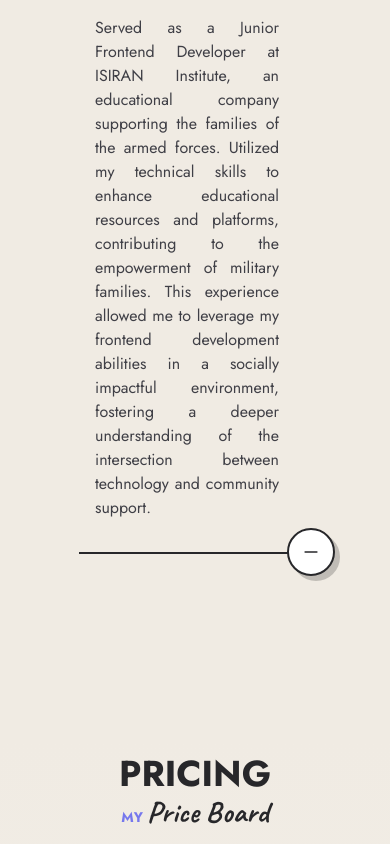
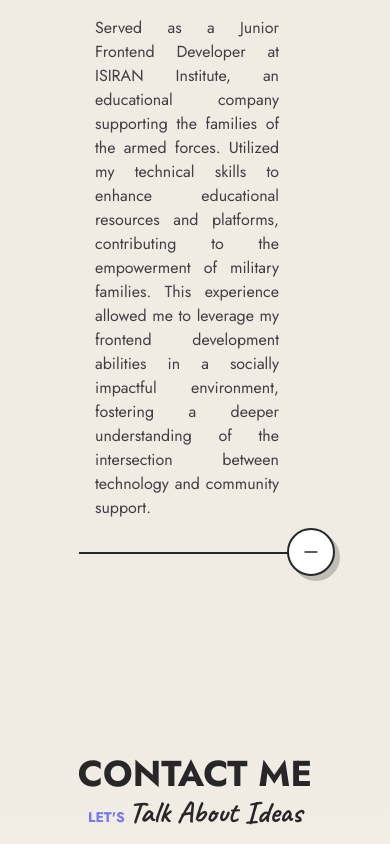
Before and after one commit to alikouhfar/portfolio, a Next.js app: page / in a window 390 px wide. Shown: the part 11156-12000 px from the top of the page. Built offline with nearby package versions, Linux system fonts and the light colour scheme.

Commit message:
Update: Pricing Section Deleted

```diff
--- a/app/_components/App.tsx
+++ b/app/_components/App.tsx
@@ -54,20 +54,12 @@ const App: FC = () => {
         gradientPosition="center"
       />
       <SectionWrapper
-        component={<Pricing />}
-        title="Pricing"
-        sectionId="pricing"
-        subtitlePhrase="My"
-        subtitle="Price Board"
-        gradientPosition="top"
-      />
-      <SectionWrapper
         component={<Contact />}
         title="Contact Me"
         sectionId="contact"
         subtitlePhrase="Let's"
         subtitle="Talk About Ideas"
-        gradientPosition="bottom"
+        gradientPosition="top"
       />
     </>
   );
--- a/app/_components/Resume/Resume.tsx
+++ b/app/_components/Resume/Resume.tsx
@@ -2,6 +2,7 @@ import { education } from "@/app/_lib/education";
 import { experience } from "@/app/_lib/experience";
 import ResumeRecords from "./ResumeRecords";
 import { FC } from "react";
+import VerticalLine from "../VerticalLine";
 
 const Resume: FC = () => {
   return (
@@ -10,6 +11,10 @@ const Resume: FC = () => {
         <ResumeRecords title="Education" records={education} />
         <ResumeRecords title="Experience" records={experience} />
       </div>
+      <VerticalLine
+        linePosition="left-0"
+        imagePosition="-right-5 md:-right-12"
+      />
     </div>
   );
 };
--- a/app/_components/VerticalLine.tsx
+++ b/app/_components/VerticalLine.tsx
@@ -15,7 +15,7 @@ const VerticalLine: FC<IVerticalLineProps> = ({
 }) => {
   return (
     <div
-      className={`${linePosition} ${height} absolute z-50 hidden w-[1.5px] bg-zinc-800 transition duration-700 before:absolute before:left-1/2 before:top-0 before:h-7 before:w-7 before:-translate-x-1/2 before:rounded-full before:border-2 before:border-zinc-900 before:bg-white before:shadow-primary-light before:content-[''] after:absolute after:bottom-0 after:left-1/2 after:h-7 after:w-7 after:-translate-x-1/2 after:rounded-full after:border-2 after:border-zinc-900 after:bg-white after:shadow-primary-light after:content-[''] 2xl:block dark:bg-zinc-400 dark:before:border-zinc-400 dark:before:bg-card-dark dark:before:shadow-primary-dark dark:after:border-zinc-400 dark:after:bg-card-dark dark:after:shadow-primary-dark`}
+      className={`${linePosition} ${height} absolute z-50 hidden w-0.5 bg-zinc-800 transition duration-700 before:absolute before:left-1/2 before:top-0 before:h-7 before:w-7 before:-translate-x-1/2 before:rounded-full before:border-2 before:border-zinc-900 before:bg-white before:shadow-primary-light before:content-[''] after:absolute after:bottom-0 after:left-1/2 after:h-7 after:w-7 after:-translate-x-1/2 after:rounded-full after:border-2 after:border-zinc-900 after:bg-white after:shadow-primary-light after:content-[''] 2xl:block dark:bg-zinc-400 dark:before:border-zinc-400 dark:before:bg-card-dark dark:before:shadow-primary-dark dark:after:border-zinc-400 dark:after:bg-card-dark dark:after:shadow-primary-dark`}
     >
       {imagePosition && (
         <div
--- a/app/_lib/sections.ts
+++ b/app/_lib/sections.ts
@@ -5,7 +5,7 @@ export const sections: Array<string> = [
   "works",
   "resume",
   // "testimonials",
-  "pricing",
+  // "pricing",
   // "blog",
   "contact",
 ];
--- a/tailwind.config.ts
+++ b/tailwind.config.ts
@@ -10,7 +10,7 @@ const config: Config = {
   theme: {
     extend: {
       backgroundColor: {
-        "primary-light": "#f0ebe3",
+        "primary-light": "#fff",
         "primary-dark": "#222831",
         "card-dark": "#1d222a",
       },
```
